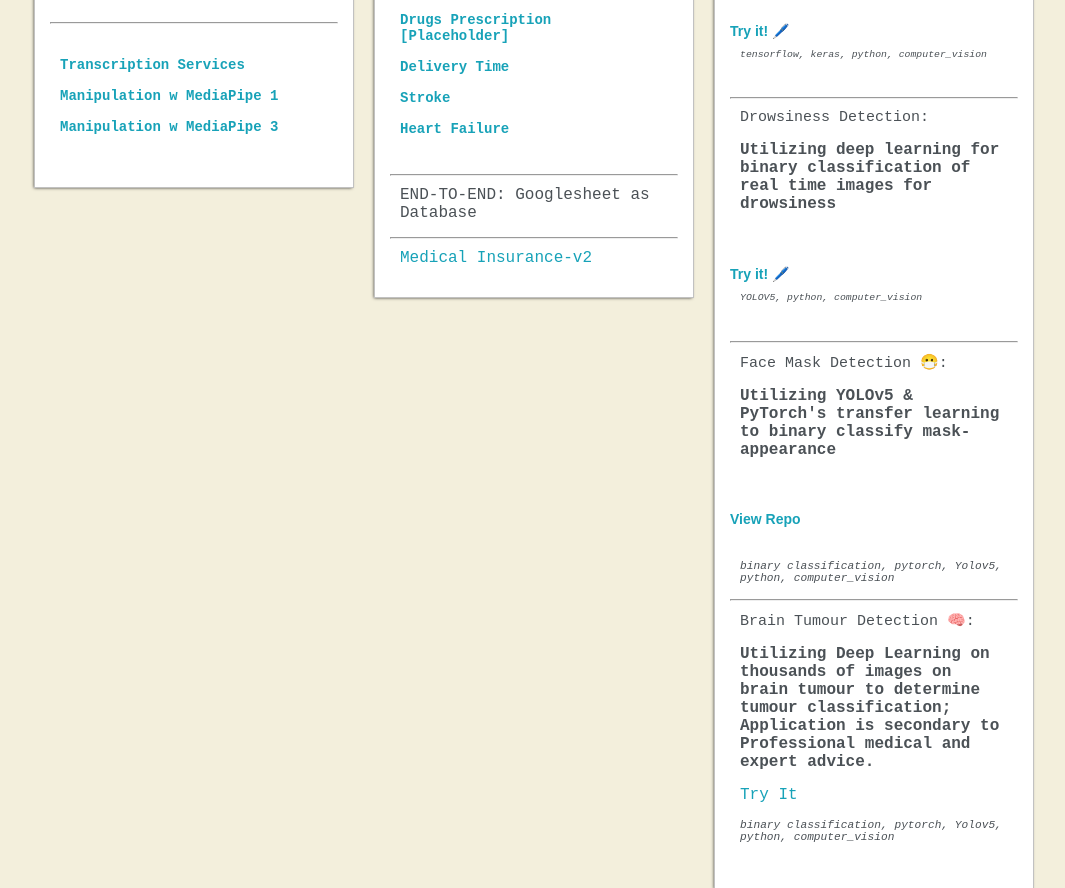
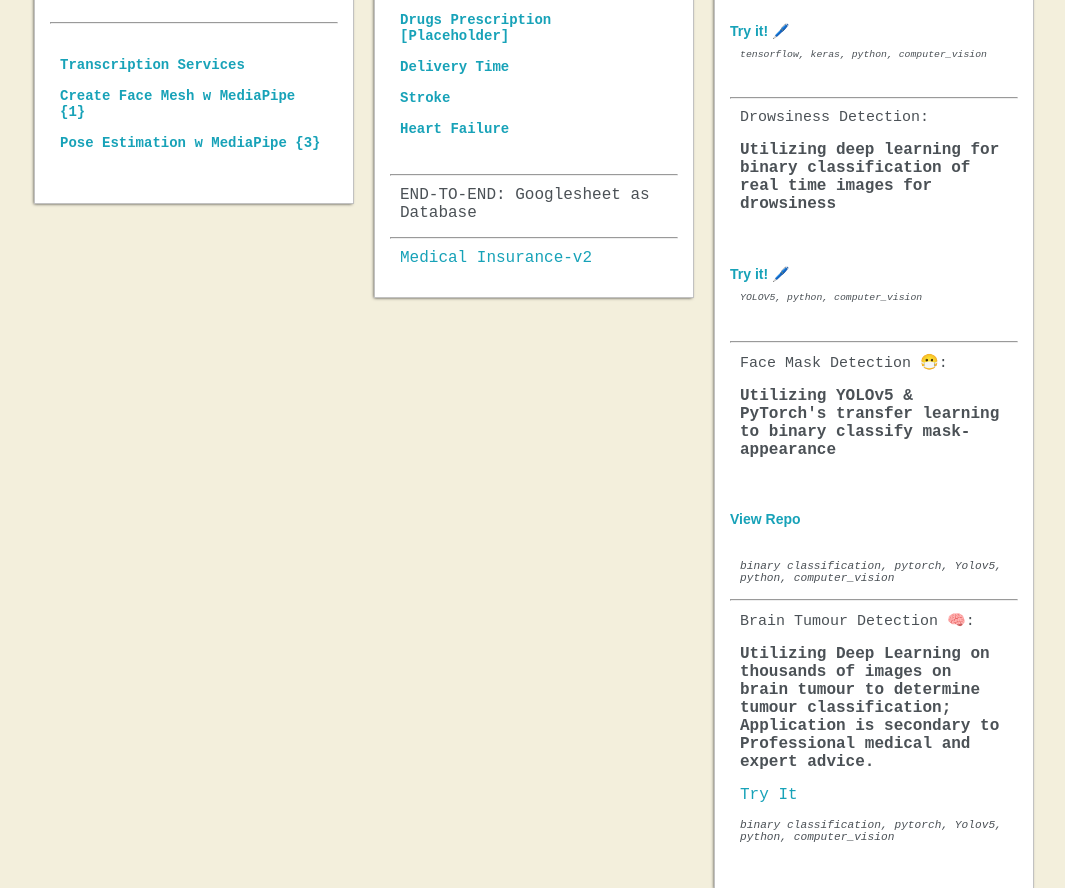
Before and after one commit to AkanimohOD19A/AkanimohOD19A.github.io, a plain HTML site: page index.html in a window 1280 px wide. Shown: the part 3034-3922 px from the top of the page, without its empty margins (106-1171 px from the left). Drawn offline with Linux system fonts and the light colour scheme; a web font is replaced by a local one.

Commit message:
another update to index

```diff
--- a/index.html
+++ b/index.html
@@ -367,11 +367,11 @@
                                     </p>
                                     <p>
                                         <a target="_blank" href="https://akanimohod19a-w-mediapipe-app-k97xzt.streamlit.app/">
-                                            Manipulation w MediaPipe 1 </a>
+                                            Create Face Mesh w MediaPipe {1} </a>
                                     </p>
                                     <p>
                                         <a target="_blank" href="https://akanimohod19a-w-mediapipe-3-app-3uwjl9.streamlit.app/">
-                                            Manipulation w MediaPipe 3 </a>
+                                            Pose Estimation w MediaPipe {3} </a>
                                     </p>
                             </div>
                         </div>
```
